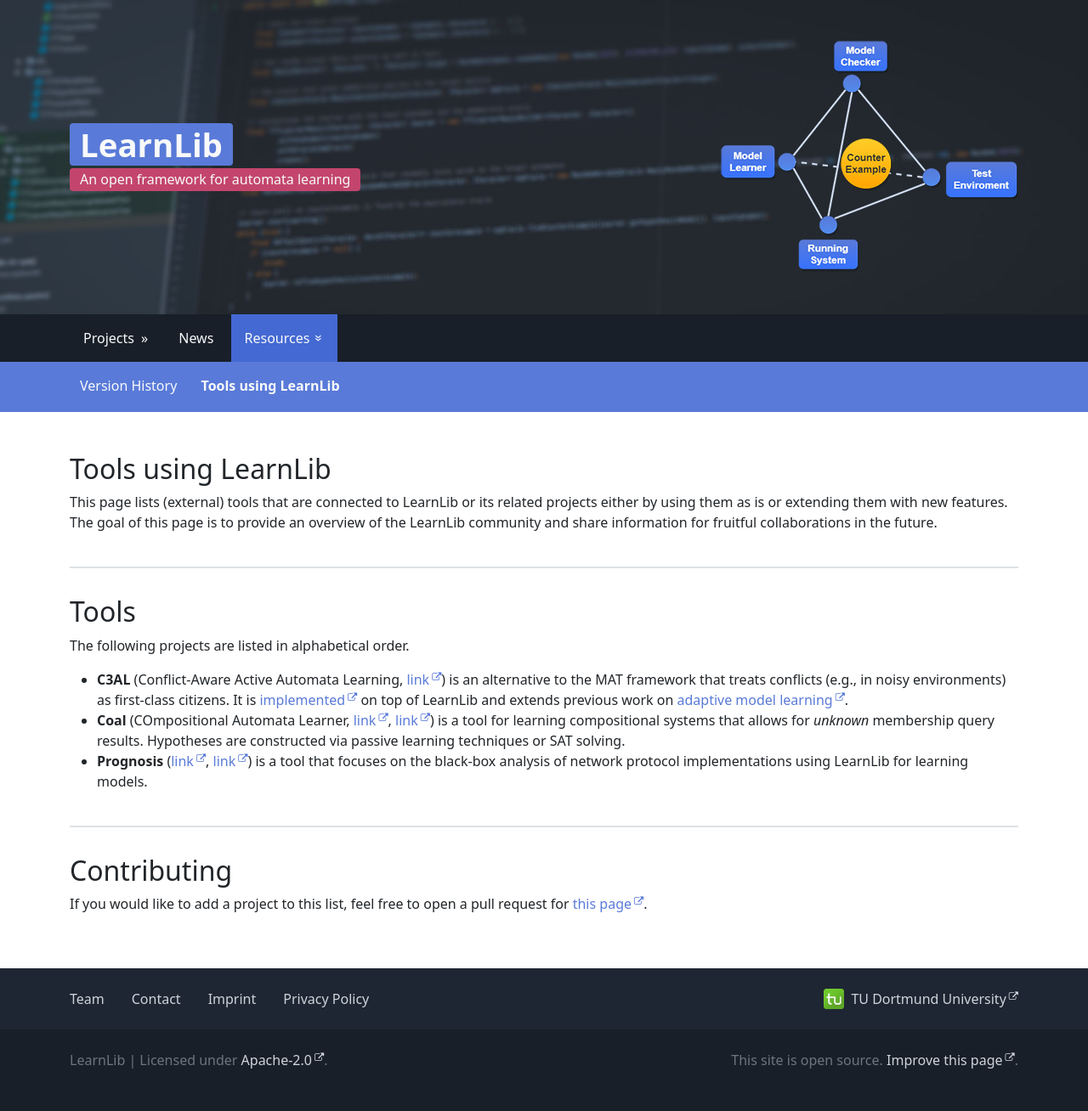
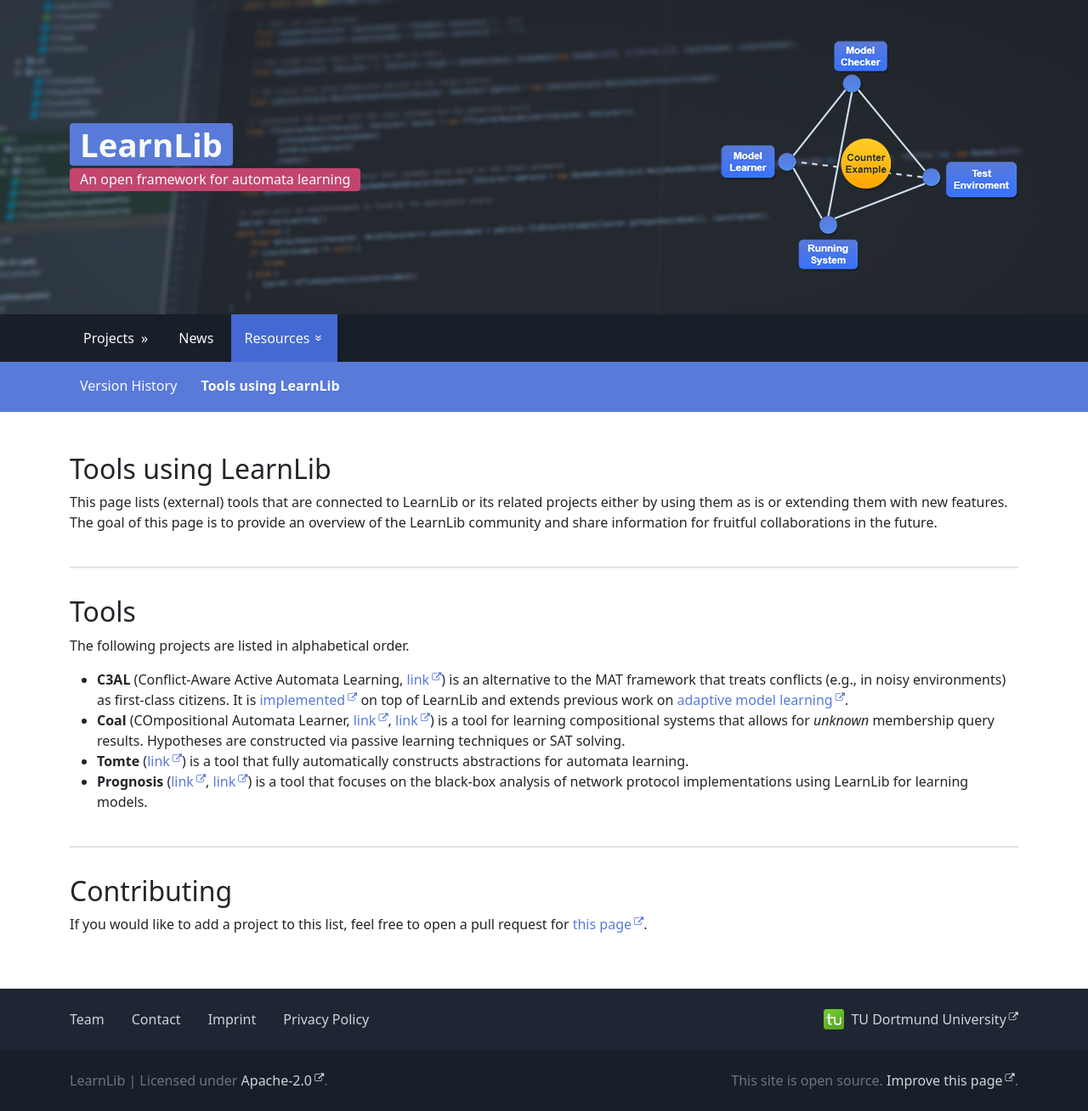
Before and after one commit to LearnLib/learnlib.github.io, a Jekyll site: the page built from pages/tools.md, in a window 1280 px wide. Shown: the whole page at 85% size. Built offline with Jekyll 4.4.1, drawn with Linux system fonts in a browser that asks for light colours; before the commit the page ends 1284 px from its top, so only the background shows below that.

Commit message:
tools: add Tomte

```diff
--- a/pages/tools.md
+++ b/pages/tools.md
@@ -15,6 +15,7 @@ The following projects are listed in alphabetical order.
 
 * **C3AL** (Conflict-Aware Active Automata Learning, [link](https://doi.org/10.4204/EPTCS.390.10)) is an alternative to the MAT framework that treats conflicts (e.g., in noisy environments) as first-class citizens. It is [implemented](https://github.com/UCL-PPLV/learnlib) on top of LearnLib and extends previous work on [adaptive model learning](https://doi.org/10.1007/978-3-031-15629-8_10).
 * **Coal** (COmpositional Automata Learner, [link](https://doi.org/10.1007/978-3-031-30826-0_3), [link](https://zenodo.org/records/7777664)) is a tool for learning compositional systems that allows for *unknown* membership query results. Hypotheses are constructed via passive learning techniques or SAT solving.
+* **Tomte** ([link](https://tomte.cs.ru.nl/)) is a tool that fully automatically constructs abstractions for automata learning.
 * **Prognosis** ([link](https://doi.org/10.1145/3452296.3472938), [link](https://github.com/PrognosisTool)) is a tool that focuses on the black-box analysis of network protocol implementations using LearnLib for learning models.
 
 ## Contributing
```
